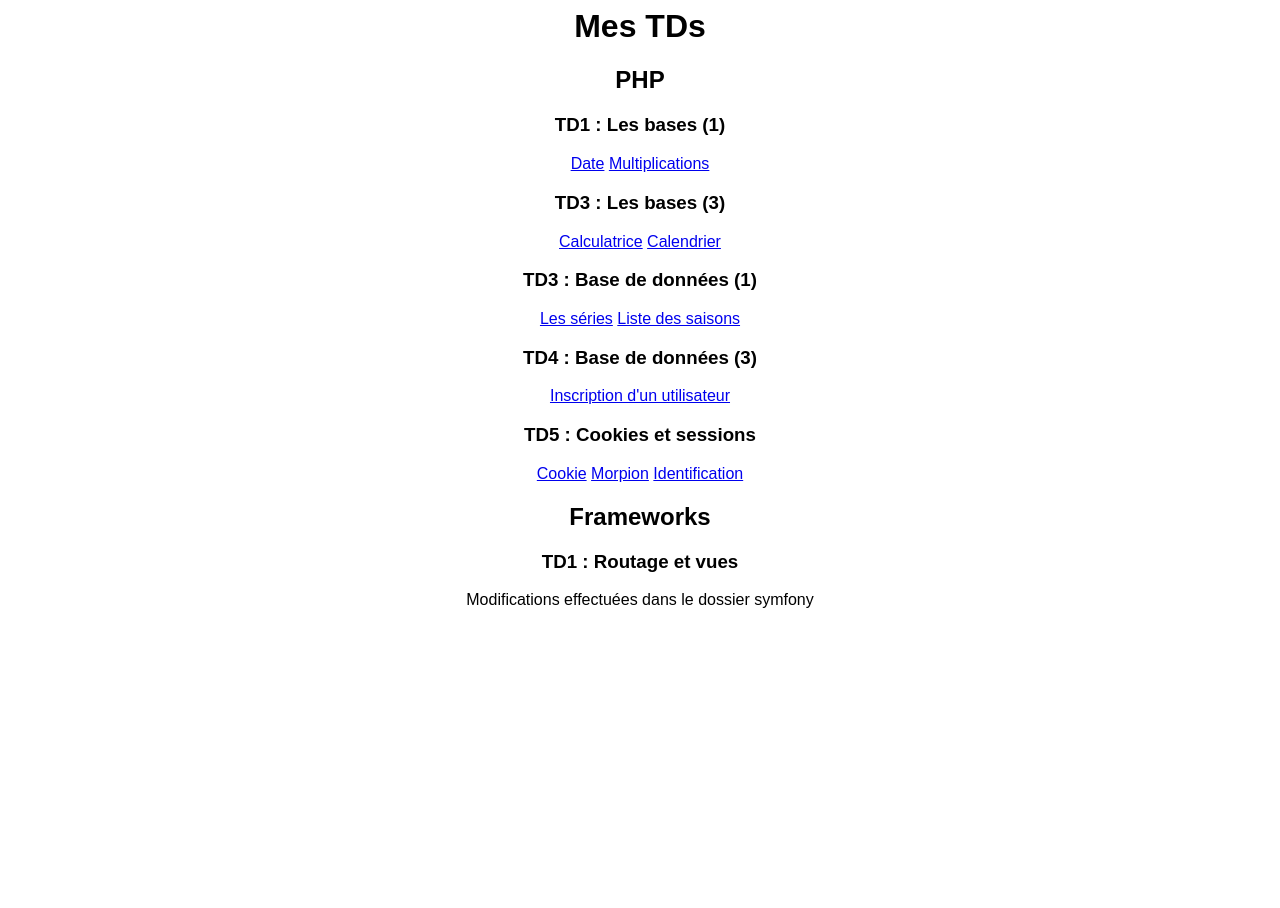
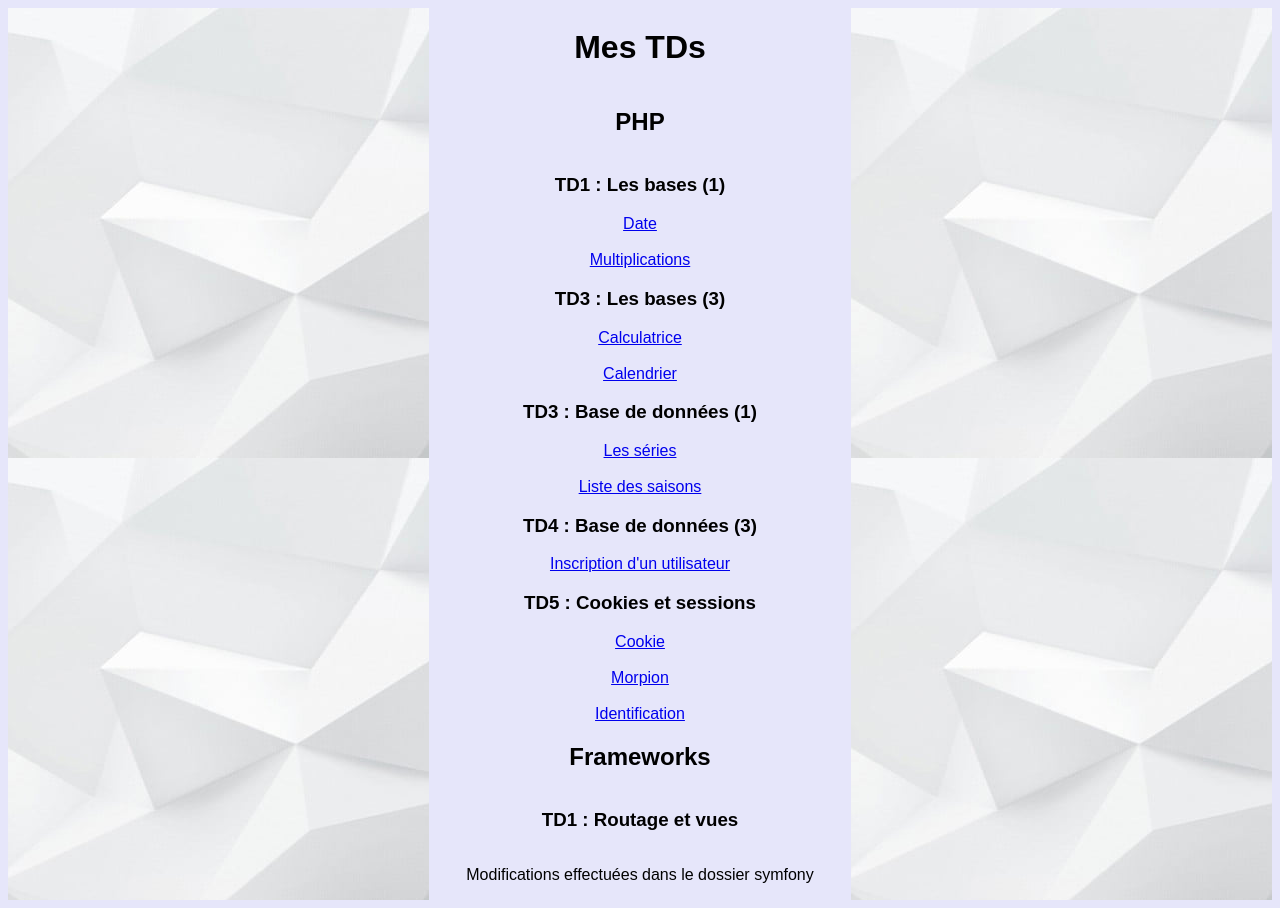
Before and after one commit to pcerello/SiteWeb_exoCours, a PHP site: page / in a window 1280 px wide. Before the commit the page ends 608 px from the top, so only its background shows below. Run offline with PHP 8.4, Linux system fonts and the light colour scheme.

Commit message:
modif index

```diff
--- a/index.php
+++ b/index.php
@@ -4,29 +4,59 @@
             body{
                 text-align: center;
                 font-family: sans-serif;
+                background-color: lavender;
+            }
+            .colonne1{
+                display: flex;
+                flex-direction: column;
+                flex: 1;
+                background-image: url("imageFond.jpg");
+            }
+            .colonne2{
+                display: flex;
+                flex-direction: column;
+                flex: 1;
+            }
+            .ligne{
+                display: flex;
+                flex-direction: row;
+                flex: 1;
             }
         </style>
     </head>
     <body>
+
+        <div class="ligne">
+            <div class="colonne1">
+
+            </div>
+            <div class="colonne2">
                 <h1>Mes TDs</h1>
                 <h2>PHP</h2>
                 <h3>TD1 : Les bases (1)</h3>
-        <a href="date.php">Date</a>
+                <a href="date.php">Date</a> <br>
                 <a href="multiplications.php">Multiplications</a>
                 <h3>TD3 : Les bases (3)</h3>
-        <a href="calculatrice.php">Calculatrice</a>
+                <a href="calculatrice.php">Calculatrice</a><br>
                 <a href="calendrier.php">Calendrier</a>
                 <h3>TD3 : Base de données (1)</h3>
-        <a href="series.php">Les séries</a>
+                <a href="series.php">Les séries</a><br>
                 <a href="number.php">Liste des saisons</a>
                 <h3>TD4 : Base de données (3)</h3>
                 <a href="utilisateur.php">Inscription d'un utilisateur</a>
                 <h3>TD5 : Cookies et sessions</h3>
-        <a href="cookie.php">Cookie</a>
-        <a href="morpion.php">Morpion</a>
+                <a href="cookie.php">Cookie</a><br>
+                <a href="morpion.php">Morpion</a><br>
                 <a href="identification.php">Identification</a>
                 <h2>Frameworks</h2>
                 <h3>TD1 : Routage et vues</h3>
                 <p>Modifications effectuées dans le dossier symfony</p>
+            </div>
+
+            <div class="colonne1">
+
+            </div>
+        </div>
+
     </body>
 </html>
```
Also changed, not shown: imageFond.jpg (added). Lines whose indentation alone changed are shown as unchanged.
